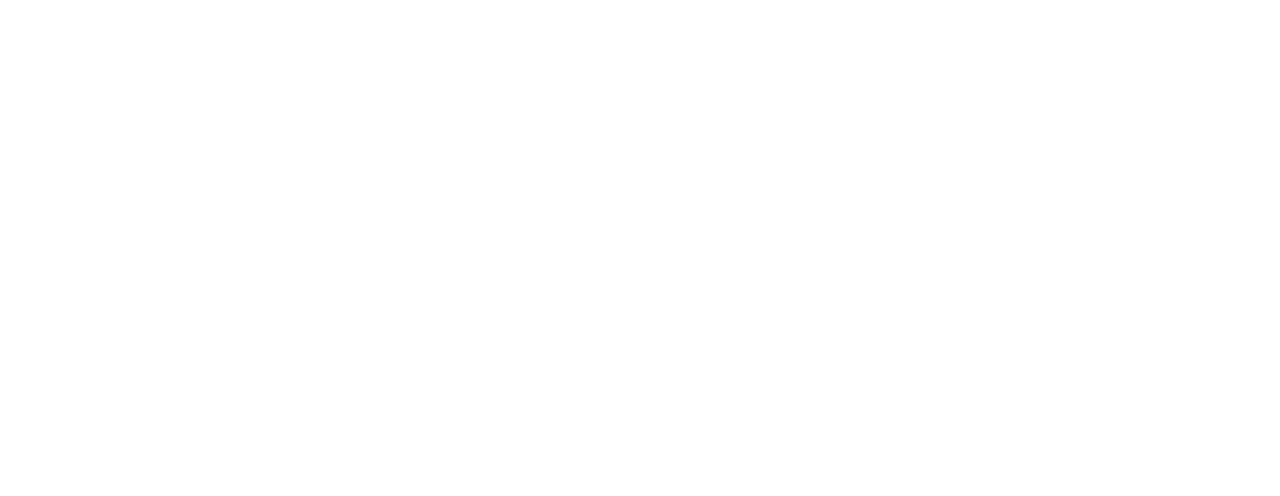
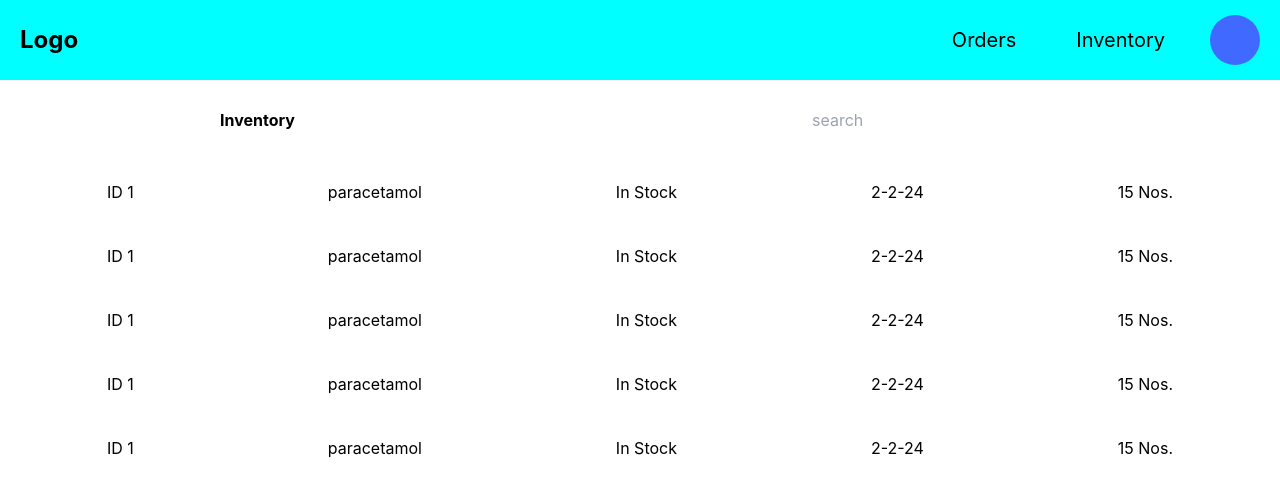
Before and after one commit to harinarayanan-kp/hackx, a React (Create React App) app: page /orders in a window 1280 px wide. Before the commit this address had no page. Shown: the top 496 px of the page. Built offline with nearby package versions, Linux system fonts and the light colour scheme.

Commit message:
Orders Page

```diff
--- a/src/App.js
+++ b/src/App.js
@@ -3,6 +3,7 @@
 import Signin from "./components/Signin";
 import Register from "./components/Register";
 import Inventory from "./components/Inventory";
+import Orders from "./components/Orders";
 
 function App() {
   return (
@@ -11,6 +12,7 @@
         <Route index element={<div>Home</div>}></Route>
         <Route path="/dashboard" element={<Dasboard />}></Route>
         <Route path="/inventory" element={<Inventory />}></Route>
+        <Route path="/orders" element={<Orders />}></Route>
         <Route path="/signin" element={<Signin />}></Route>
         <Route path="/register" element={<Register />}></Route>
       </Routes>
--- a/src/components/Dasboard.jsx
+++ b/src/components/Dasboard.jsx
@@ -1,81 +1,17 @@
 import React, { useState } from "react";
 import "../style.css";
 import Tile from "./Tile";
+import Navbar from "./Navbar";
 // import Explore from "./explore.svg";
 // import Mic from "./mic.svg";
 // import Search from "./search.svg";
 // import { AudioRecorder } from "react-audio-voice-recorder";
 
-const addAudioElement = (blob) => {
-  const url = URL.createObjectURL(blob);
-  const audio = document.createElement("audio");
-  audio.src = url;
-  audio.controls = true;
-  document.body.appendChild(audio);
-};
-
 const Dashboard = () => {
-  const handleViewmore = () => {
-
-  };
-  // const [recstarted, setRecstarted] = useState(false);
-  // const handleIconClick = () => {
-  //   setRecstarted(!recstarted);
-  //   console.log(recstarted);
-  // };
-  // const startrecording = () => {
-  //   handleIconClick();
-  //   console.log("Recording started");
-  // };
-  // const stoprecording = () => {
-  //   handleIconClick();
-  //   console.log("Recording Stopped");
-  // };
-
-
-
-  return (
-    <div className="dashboard column">
-      <Tile/>
-      <Tile/>
-      <Tile/>
-      <Tile/>
-      <Tile/>
-      <Tile/>
-      <Tile/>
-      <Tile/>
-      <Tile/>
-      <Tile/>
-      <Tile/>
-      <Tile/>
-      <Tile/>
-      {/* <div className="record">
-        <AudioRecorder
-          onRecordingComplete={addAudioElement}
-          audioTrackConstraints={{
-            noiseSuppression: true,
-            echoCancellation: true,
-          }}
-          downloadOnSavePress={true}
-          downloadFileExtension="webm"
-        />
-      </div>
-      <div className="buttons">
-        <div className="button1 center">English</div>
-        <div className="button1 center">Malayalam</div>
-      </div>
-      <img src={Explore} className="icon1"></img>
-      <img src={Mic} className="icon1"></img>
-      <img src={Search} className="icon1"></img> */}
-
-
-      {/* <div className="container1">
-        <b>Details</b>
-        <br></br>
-        Lorem, ipsum dolor sit amet consectetur adipisicing elit. Nostrum, error cupiditate totam tenetur reiciendis provident aperiam omnis. Modi autem illum placeat ipsum beatae nisi, tempore cumque, fuga, dolor illo blanditiis?
-      </div> */}
-    </div>
-  );
+  return <div className="dashboard">
+    <Navbar/>
+    DASHBOARD
+  </div>;
 };
 
 export default Dashboard;
--- /dev/null
+++ b/src/components/Dropdown.jsx
@@ -0,0 +1,19 @@
+// import Dropdown from "react-bootstrap/Dropdown";
+
+// function BasicExample() {
+//   return (
+//     <Dropdown>
+//       <Dropdown.Toggle variant="success" id="dropdown-basic">
+//         select
+//       </Dropdown.Toggle>
+
+//       <Dropdown.Menu>
+//         <Dropdown.Item onclick={{}}>Action</Dropdown.Item>
+//         <Dropdown.Item onclick={{}}>Another action</Dropdown.Item>
+//         <Dropdown.Item onclick={{}}>Something else</Dropdown.Item>
+//       </Dropdown.Menu>
+//     </Dropdown>
+//   );
+// }
+
+// export default BasicExample;
--- /dev/null
+++ b/src/components/Navbar.jsx
@@ -0,0 +1,17 @@
+import React from 'react'
+import "../style.css"
+
+const Navbar = () => {
+  return (
+    <div className='navbar'>
+        <div className="logo">Logo</div>
+        <div className="navend">
+            <div className="order">Orders</div>
+            <div className="order">Inventory</div>
+            <div className="account"></div>
+        </div>
+    </div>
+  )
+}
+
+export default Navbar
--- /dev/null
+++ b/src/components/OrderTile.jsx
@@ -0,0 +1,28 @@
+import React from "react";
+import "../style.css";
+
+const OrderTile = () => {
+  const orderData = [
+    {
+      id: 1,
+      name: "paracetamol",
+      availability: true,
+      expiry: "2-2-24",
+      quantity: 15,
+    },
+  ];
+  const itemList = orderData.map((item) => (
+    <div key={item.id} className="ordertile">
+      <div className="productid">ID {item.id}</div>
+      <div className="productname">{item.name}</div>
+      <div className="productstock">
+        {item.availability ? "In Stock" : "Out of Stock"}
+      </div>
+      <div className="productexpiry">{item.expiry}</div>
+      <div className="productquantity">{item.quantity} Nos.</div>
+    </div>
+  ));
+  return <div className="prdertilewrap">{itemList}</div>;
+};
+
+export default OrderTile;
--- /dev/null
+++ b/src/components/Orders.jsx
@@ -0,0 +1,25 @@
+import React from "react";
+import Navbar from "./Navbar";
+import OrderTile from "./OrderTile";
+import Dropdown from "./Dropdown";
+
+const Orders = () => {
+  return (
+    <div className="orderhome">
+      <Navbar />
+      <div className="topbar">
+        <b>Inventory</b>
+        <input placeholder="search" className="searchbox"/>
+        {/* <div className="dropdown">dropdown</div> */}
+        {/* <Dropdown/> */}
+      </div>
+      <OrderTile/>
+      <OrderTile/>
+      <OrderTile/>
+      <OrderTile/>
+      <OrderTile/>
+    </div>
+  );
+};
+
+export default Orders;
--- a/src/style.css
+++ b/src/style.css
@@ -56,6 +56,7 @@
 
 .dashboard {
   display: flex;
+  flex-direction: column;
   min-height: 100vh;
   min-width: 100vw;
   background-color: rgb(200, 218, 237);
@@ -119,7 +120,6 @@
   transition: 0.3s ease;
   padding: 10px;
   width: 100%;
-
 }
 
 .tile1 {
@@ -212,3 +212,74 @@
   padding-left: 15px;
   padding-right: 15px;
 }
+
+.navbar {
+  width: 100%;
+  background-color: aqua;
+  height: 10vh;
+  min-height: 80px;
+  display: flex;
+  justify-content: space-between;
+  align-items: center;
+  padding-left: 20px;
+  padding-right: 20px;
+}
+
+.logo {
+  font-size: 24px;
+  font-weight: 700;
+}
+
+.navend {
+  display: flex;
+  align-items: center;
+  gap: 30px;
+}
+.order {
+  font-size: 20px;
+  transition: 0.3s;
+  border-radius: 30px;
+  padding-left: 15px;
+  padding-right: 15px;
+}
+.order:hover {
+  cursor: pointer;
+  background-color: #a7d3fd;
+}
+
+.account {
+  height: 50px;
+  width: 50px;
+  border-radius: 50%;
+  background-color: #406aff;
+}
+
+.account:hover{
+  cursor: pointer;
+}
+.orderhome{
+  display: flex;
+  flex-direction: column;
+  align-items: center;
+}
+.topbar{
+  height: 80px;
+  width: 100%;
+  max-width: 900px;
+  display: flex;
+  align-items: center;
+  justify-content: space-between;
+  padding-left: 30px;
+  padding-right: 30px;
+}
+
+.ordertile{
+  padding: 10px;
+  display: flex;
+  justify-content: space-around;
+  width: 100%;
+}
+.prdertilewrap{
+  margin: 10px;
+  width: 100%;
+}
```
